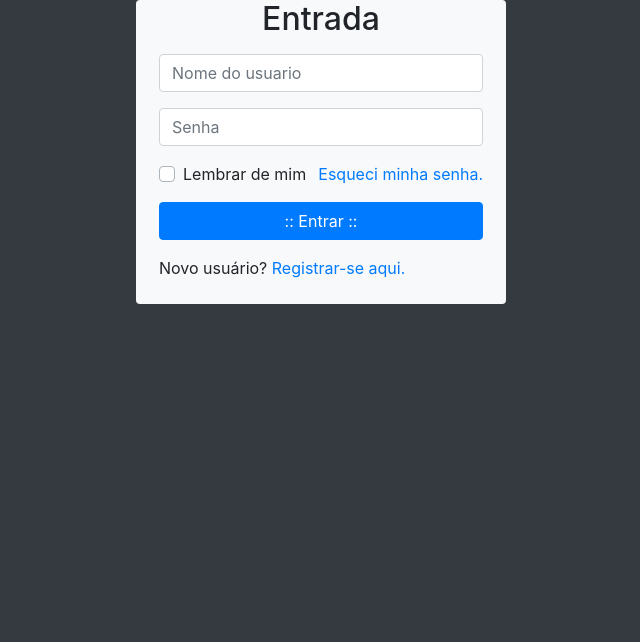
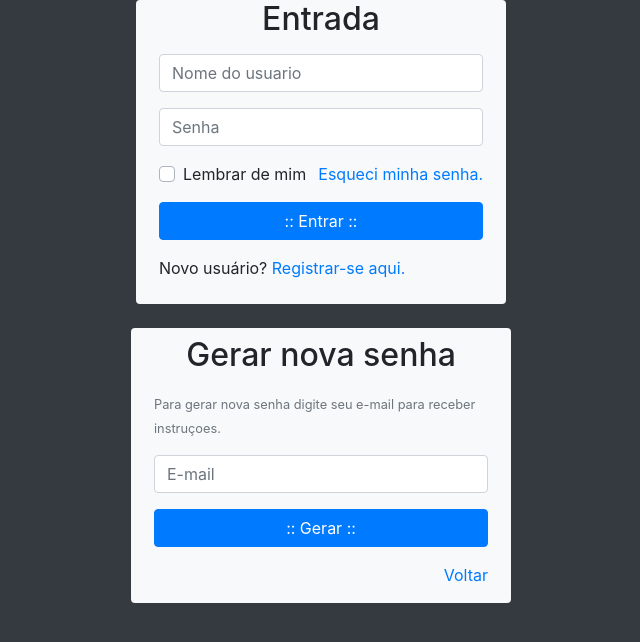
Before and after one commit to IvanRezini/sistemaDeLogin, a PHP site: page / in a window 1280 px wide. Shown: the part 98-740 px from the top of the page, without its empty margins (319-959 px from the left). Run offline with PHP 8.4, Linux system fonts and the light colour scheme.

Commit message:
Formulario de recuperar senha

```diff
--- a/index.php
+++ b/index.php
@@ -68,8 +68,38 @@
 
                 </div>
 
+
             </section>
 
+            <br>
+
+            <section class="row">
+                <div class="col-lg-4 offset-lg-4 bg-light rounded" id="caixaSenha">
+                    <h2 class="text-center mt-2">
+                        Gerar nova senha
+                    </h2>
+                    <form action="#" method="post" role="form" class="p-2" id="formSenha">
+                        <div class="form-group">
+                            <small class="text-muted">
+                                Para gerar nova senha digite seu e-mail para receber instruçoes.
+                            </small>
+                        </div>
+                        <div class="form-group">
+                            <input type="email" name="emailGerarSenha" class="form-control" placeholder="E-mail" required="">
+                        </div>
+                        <div class="form-group">
+                            <input type="submit" name="btnGerar" id="btnGerar" value=":: Gerar ::" class="btn btn-primary btn-block">
+                        </div>
+                        <div class="form-group float-right">
+                            <a href="#" id="btnVoltar">
+                                Voltar
+                            </a>
+                        </div>
+                    </form>
+
+
+                </div>
+            </section>
         </main>
         <!-- Optional JavaScript -->
         <!-- jQuery first, then Popper.js, then Bootstrap JS -->
```
Lines whose indentation alone changed are shown as unchanged.
